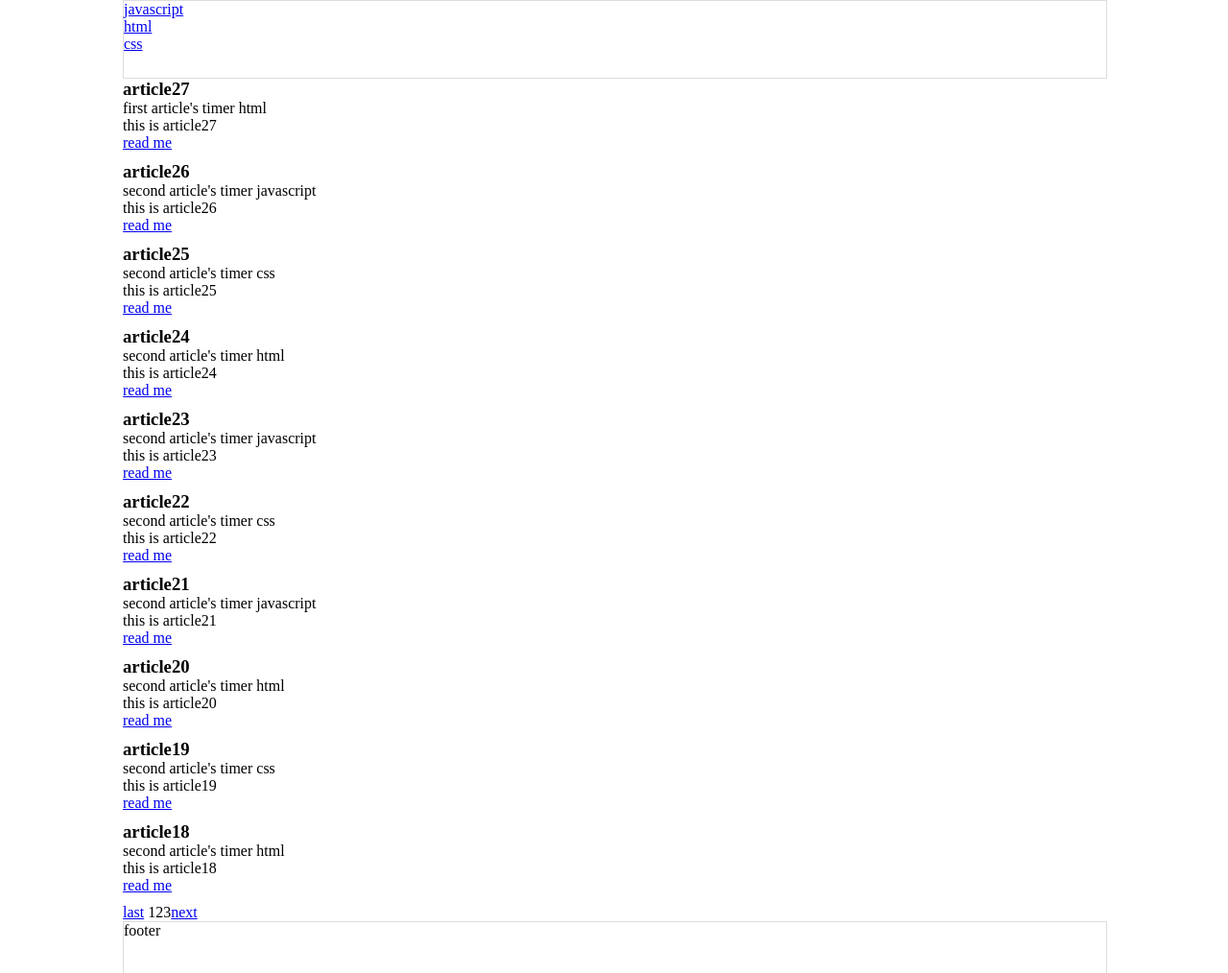
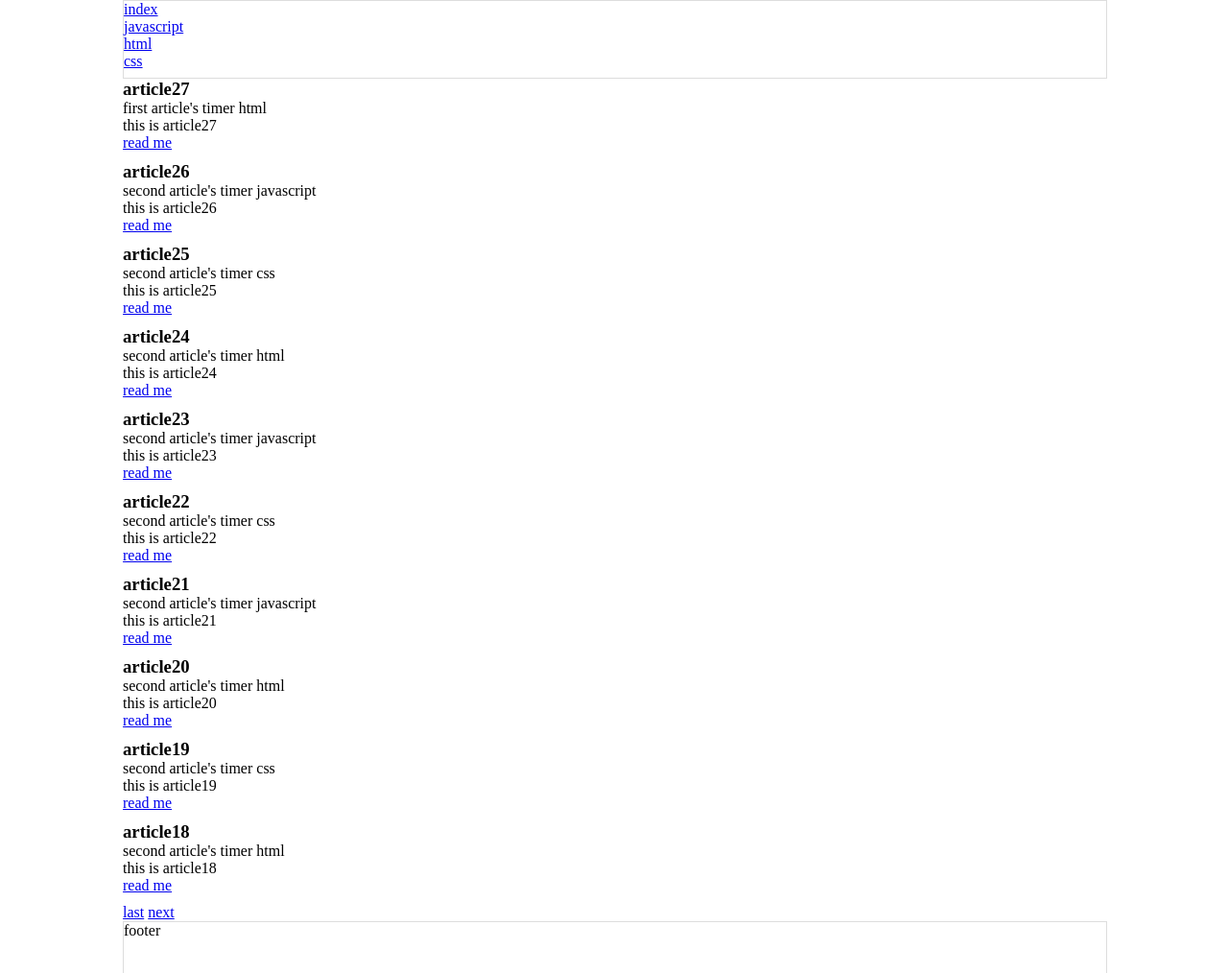
Before and after one commit to lixchen/lixchen.github.io, a plain HTML site: page otherpage.html in a window 1280 px wide. Shown: the top 1014 px of the page at 96% size. Drawn offline with Linux system fonts and the light colour scheme.

```diff
--- a/otherpage.html
+++ b/otherpage.html
@@ -41,6 +41,7 @@
     <header>
         <nav>
             <ul>
+                <li><a href="index.html">index</a></li>
                 <li><a id="aa" href="otherpage.html#javascript">javascript</a></li>
                 <li><a href="otherpage.html#html">html</a></li>
                 <li><a href="otherpage.html#css">css</a></li>
@@ -64,18 +65,18 @@
         window.onhashchange = function () {
             location.reload();
         }
-    var len = data.length;
-    for (var i = 0; i < Math.ceil(len / 10); i++) {
-        var a = document.createElement('a');
-        a.innerHTML = i + 1;
-        page.insertBefore(a, page.lastElementChild);
-        a.onclick = function() {
-            main.innerHTML = '';
-            count = (parseInt(this.textContent) - 1) < 1 ? 0 : (parseInt(this.textContent) - 1);
-            lxc();
-            return false;
-        }
-    }
+    // var len = data.length;
+    // for (var i = 0; i < Math.ceil(len / 10); i++) {
+    //     var a = document.createElement('a');
+    //     a.innerHTML = i + 1;
+    //     page.insertBefore(a, page.lastElementChild);
+    //     a.onclick = function() {
+    //         main.innerHTML = '';
+    //         count = (parseInt(this.textContent) - 1) < 1 ? 0 : (parseInt(this.textContent) - 1);
+    //         lxc();
+    //         return false;
+    //     }
+    // }
     </script>
 </body>
 
```
Lines whose indentation alone changed are shown as unchanged.
